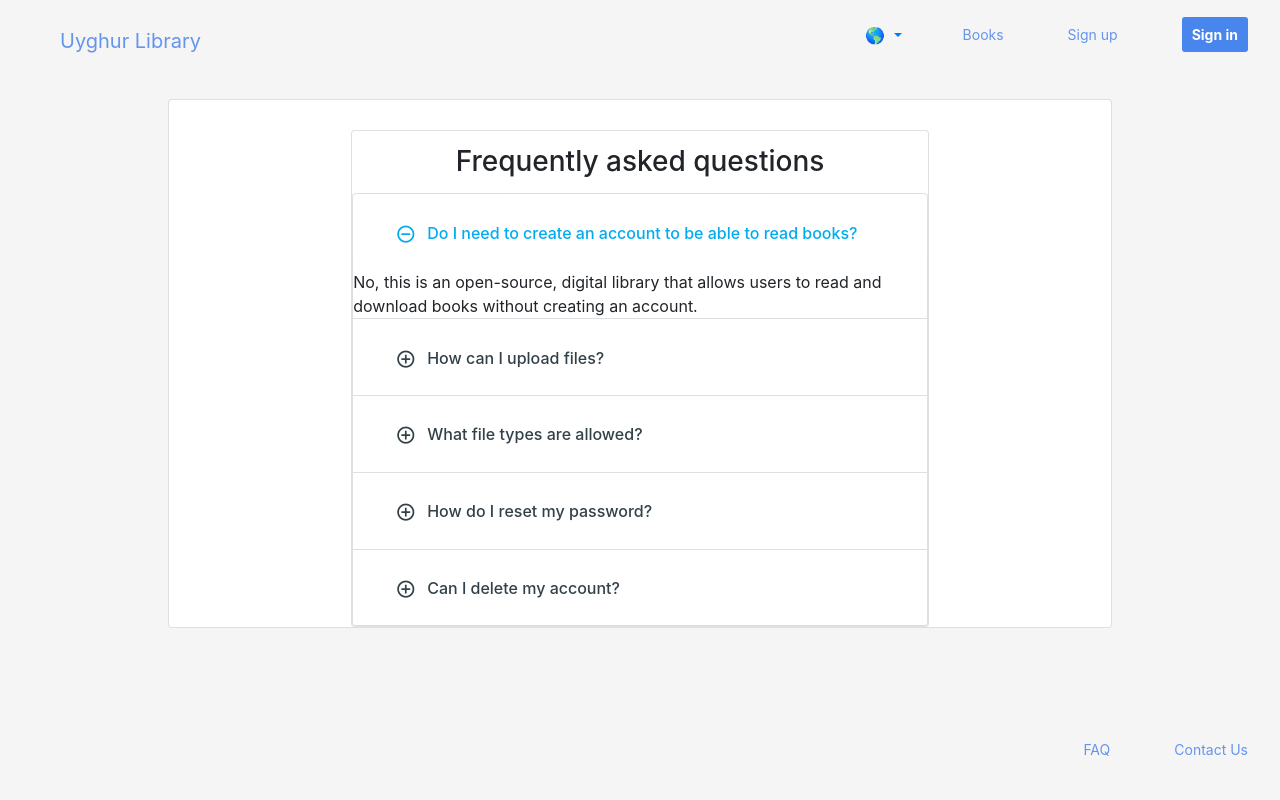
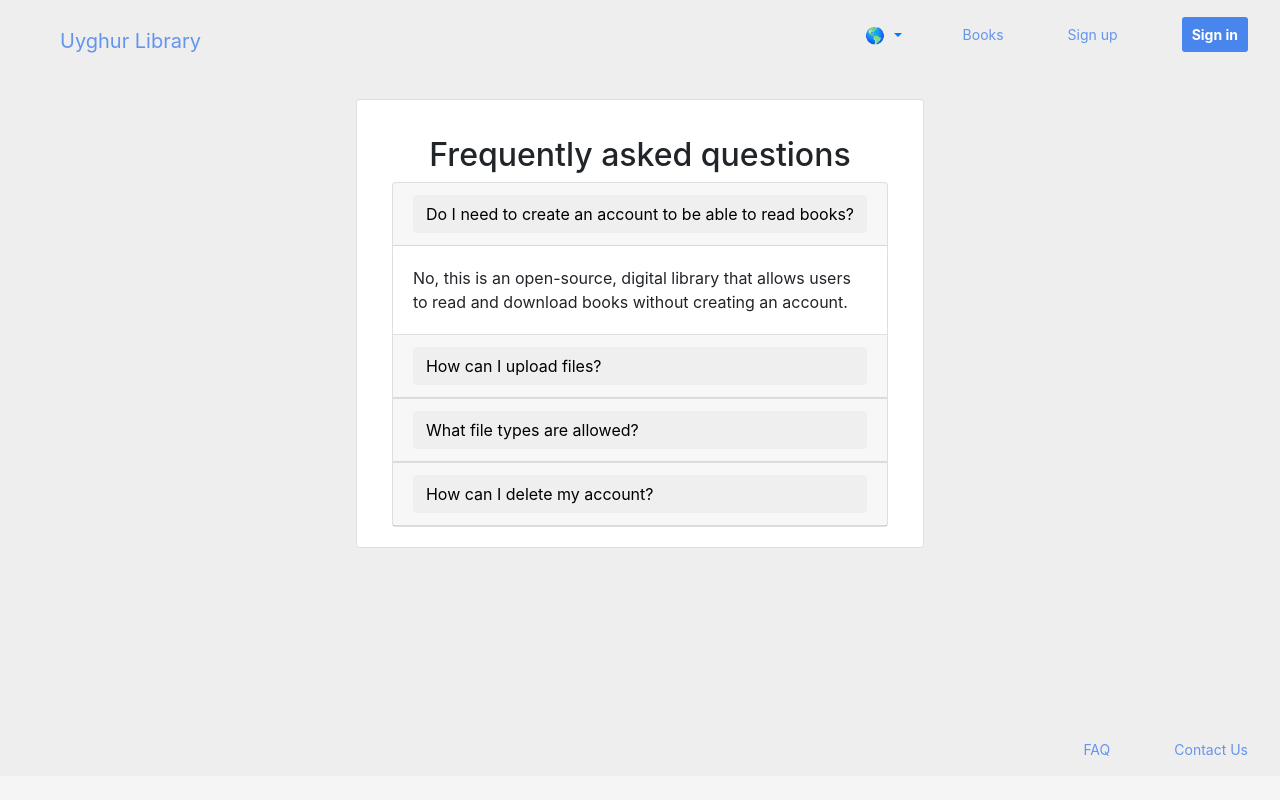
Before and after one commit to halisasaipulla/uyghur-library, a Django app: page /faq/ in a window 1280 px wide. Run offline with Django 3.2, Linux system fonts and the light colour scheme; some libraries are stand-ins or nearby versions.

Commit message:
final designing version

```diff
--- a/library/templates/library/base.html
+++ b/library/templates/library/base.html
@@ -35,7 +35,7 @@
               {% get_available_languages as LANGUAGES %}
               {% get_language_info_list for LANGUAGES as languages %}
                 {% for lang in languages %}
-                <li><a class="dropdown-item" href="/{{ lang.code }}/">{{ lang.name_local }}</a></li>
+                <li><a class="dropdown-item p-0" href="/{{ lang.code }}/">{{ lang.name_local }}</a></li>
                 {% endfor %}
             </div>
           </div>
--- a/library/templates/library/book_list.html
+++ b/library/templates/library/book_list.html
@@ -95,7 +95,7 @@ html, body {
 }
 div.scroll {
 width: 900px;
-height: 500px;
+height: 550px;
 overflow-x: hidden;
 overflow-y: auto;
 text-align: center;
--- a/library/templates/library/faq.html
+++ b/library/templates/library/faq.html
@@ -6,172 +6,19 @@
 <style>
 
 
-html, body {
-  margin: 0;
-  width: 100vw;
-  height: 97vh;
-  background-color: #F6F5F5;
+body {
+    background: #eee
 }
 
-.card-body{
-    border:none;
-    padding:0;
-
+.btn-check:focus+.btn,
+.btn:focus {
+    outline: 0;
+    box-shadow: none
 }
-.faq-search-wrap {
-    padding: 50px 0 60px;
+.container{
+    border-radius:5px;
 }
 
-.faq-search-wrap .form-group .form-control,
-.faq-search-wrap .form-group .dd-handle {
-    border-top-right-radius: .25rem;
-    border-bottom-right-radius: .25rem;
-}
-
-.faq-search-wrap .form-group .input-group-append {
-    position: absolute;
-    right: 0;
-    top: 0;
-    bottom: 0;
-    z-index: 10;
-    pointer-events: none;
-}
-
-.faq-search-wrap .form-group .input-group-append .input-group-text {
-    background: transparent;
-    border: none;
-}
-
-.faq-search-wrap .form-group .input-group-append .input-group-text .feather-icon > svg {
-    height: 18px;
-    width: 18px;
-}
-.bg-teal-light-3 {
-    background-color: #7fcdc1 !important;
-}
-
-.hk-row {
-    display: -ms-flexbox;
-    display: flex;
-    -ms-flex-wrap: wrap;
-    flex-wrap: wrap;
-    margin-right: -10px;
-    margin-left: -10px;
-}
-
-@media (min-width: 576px){
-    .mt-sm-60 {
-        margin-top: 60px !important;
-    }
-}
-.mt-30 {
-    margin-top: 30px !important;
-}
-
-.list-group-item.active {
-    background-color: #00acf0;
-    border-color: #00acf0;
-}
-.accordion .card .card-header.activestate {
-    border-width: 1px;
-}
-.accordion .card .card-header {
-    padding: 0;
-    border-width: 0;
-}
-.card.card-lg .card-header, .card.card-lg .card-footer {
-    padding: .9rem 1.5rem;
-}
-.accordion>.card .card-header {
-    margin-bottom: -1px;
-}
-.card .card-header {
-    background: transparent;
-    border: none;
-}
-.accordion.accordion-type-2 .card .card-header > a.collapsed {
-    color: #324148;
-}
-.accordion .card:first-of-type .card-header:first-child > a {
-    border-top-left-radius: calc(.25rem - 1px);
-    border-top-right-radius: calc(.25rem - 1px);
-}
-.accordion.accordion-type-2 .card .card-header > a {
-    background: transparent;
-    color: #00acf0;
-    padding-left: 50px;
-}
-.accordion .card .card-header > a.collapsed {
-    color: #324148;
-    background: transparent;
-}
-.accordion .card .card-header > a {
-    background: #00acf0;
-    color: #fff;
-    font-weight: 500;
-    padding: .75rem 1.25rem;
-    display: block;
-    width: 100%;
-    text-align: left;
-    position: relative;
-    -webkit-transition: all 0.2s ease-in-out;
-    -moz-transition: all 0.2s ease-in-out;
-    transition: all 0.2s ease-in-out;
-}
-a {
-    text-decoration: none;
-    color: #00acf0;
-    -webkit-transition: color 0.2s ease;
-    -moz-transition: color 0.2s ease;
-    transition: color 0.2s ease;
-}
-
-
-.badge.badge-pill {
-    border-radius: 50px;
-}
-.badge.badge-light {
-    background: #eaecec;
-    color: #324148;
-}
-.badge {
-    font-weight: 500;
-    border-radius: 4px;
-    padding: 5px 7px;
-    font-size: 72%;
-    letter-spacing: 0.3px;
-    vertical-align: middle;
-    display: inline-block;
-    text-align: center;
-    text-transform: capitalize;
-}
-.ml-15 {
-    margin-left: 15px !important;
-}
-
-.accordion.accordion-type-2 .card .card-header > a.collapsed:after {
-    content: "\f158";
-}
-
-.accordion.accordion-type-2 .card .card-header > a::after {
-    display: inline-block;
-    font: normal normal normal 14px/1 'Ionicons';
-    speak: none;
-    text-transform: none;
-    line-height: 1;
-    -webkit-font-smoothing: antialiased;
-    -moz-osx-font-smoothing: grayscale;
-    text-rendering: auto;
-    position: absolute;
-    content: "\f176";
-    font-size: 21px;
-    top: 15px;
-    left: 20px;
-}
-
-.mr-15 {
-    margin-right: 15px !important;
-}
 </style>
 
 
@@ -191,72 +38,44 @@ a {
 
 
 
-<link rel="stylesheet" href="https://cdnjs.cloudflare.com/ajax/libs/ionicons/4.2.0/css/ionicons.min.css" integrity="sha256-F3Xeb7IIFr1QsWD113kV2JXaEbjhsfpgrKkwZFGIA4E=" crossorigin="anonymous" />
-
-
-    <!-- Row -->
-    <div class="row">
-        <div class="col-xl-12 pa-0">
-
-            <div class="container mt-sm-60 mt-30">
-
-                    <div class="col-xl-8">
-                        <div class="card card-lg">
-                            <h3 class="card-header border-bottom-0">
-                                            Frequently asked questions
-                            </h3>
-                            <div class="accordion accordion-type-2 accordion-flush" id="accordion_2">
+<div class="container mt-3">
+    <div class="accordion" id="accordionExample">
+        <h2>Frequently asked questions</h2>
         <div class="card">
-                                    <div class="card-header d-flex justify-content-between activestate">
-                                        <a role="button" data-toggle="collapse" href="#collapse_1i" aria-expanded="true">Do I need to create an account to be able to read books?</a>
+            <div class="card-header" id="headingOne">
+                <h2 class="mb-0"> <button class="btn btn-block text-left" type="button" data-toggle="collapse" data-target="#collapseOne" aria-expanded="true" aria-controls="collapseOne"> Do I need to create an account to be able to read books? </button> </h2>
             </div>
-                                    <div id="collapse_1i" class="collapse show" data-parent="#accordion_2" role="tabpanel">
-                                        <div class=" text-left pa-15">No, this is an open-source, digital library that allows users to read and download books without creating an account.</div>
+            <div id="collapseOne" class="collapse show" aria-labelledby="headingOne" data-parent="#accordionExample">
+                <div class="card-body text-left"> No, this is an open-source, digital library that allows users <br> to read and download books without creating an account. </div>
             </div>
         </div>
         <div class="card">
-                                    <div class="card-header d-flex justify-content-between">
-                                        <a class="collapsed" role="button" data-toggle="collapse" href="#collapse_2i" aria-expanded="false">How can I upload files?</a>
+            <div class="card-header" id="headingTwo">
+                <h2 class="mb-0"> <button class="btn btn-block text-left collapsed" type="button" data-toggle="collapse" data-target="#collapseTwo" aria-expanded="false" aria-controls="collapseTwo"> How can I upload files? </button> </h2>
             </div>
-                                    <div id="collapse_2i" class="collapse" data-parent="#accordion_2">
-                                        <div class=" pa-15">You need to create an account with us so that we can review the file and approve it before making it available for our users.</div>
+            <div id="collapseTwo" class="collapse" aria-labelledby="headingTwo" data-parent="#accordionExample">
+                <div class="card-body text-left"> You need to create an account with us so that we can review <br> the file and approve it before making it available for our users.</div>
             </div>
         </div>
         <div class="card">
-                                    <div class="card-header d-flex justify-content-between">
-                                        <a class="collapsed" role="button" data-toggle="collapse" href="#collapse_3i" aria-expanded="false">What file types are allowed?</a>
+            <div class="card-header" id="headingThree">
+                <h2 class="mb-0"> <button class="btn btn-block text-left collapsed" type="button" data-toggle="collapse" data-target="#collapseThree" aria-expanded="false" aria-controls="collapseThree"> What file types are allowed? </button> </h2>
             </div>
-                                    <div id="collapse_3i" class="collapse" data-parent="#accordion_2">
-                                        <div class=" pa-15">Only PDFs are allowed at the moment, but we plan on accepting ePUBs in the future! </div>
+            <div id="collapseThree" class="collapse" aria-labelledby="headingThree" data-parent="#accordionExample">
+                <div class="card-body text-left"> Only PDFs are allowed at the moment, but we plan on <br> accepting ePUBs in the future! </div>
             </div>
         </div>
         <div class="card">
-                                    <div class="card-header d-flex justify-content-between">
-                                        <a class="collapsed" role="button" data-toggle="collapse" href="#collapse_4i" aria-expanded="false">How do I reset my password?</a>
+            <div class="card-header" id="headingThree">
+                <h2 class="mb-0"> <button class="btn btn-block text-left collapsed" type="button" data-toggle="collapse" data-target="#collapseThree" aria-expanded="false" aria-controls="collapseThree"> How can I delete my account? </button> </h2>
             </div>
-                                    <div id="collapse_4i" class="collapse" data-parent="#accordion_2">
-                                        <div class=" pa-15">Please send us a message using the Contact Us form! We will try our best to get back to you within 24-48 hours.</div>
+            <div id="collapseThree" class="collapse" aria-labelledby="headingThree" data-parent="#accordionExample">
+                <div class="card-body text-left"> Please send us a message using the <a href="{% url 'contact_us' %}">Contact Us</a> form! <br> We will try our best to get back to you within 24-48 hours. </div>
             </div>
-                                </div>
-
-                                <div class="card">
-                                    <div class="card-header d-flex justify-content-between">
-                                        <a class="collapsed" role="button" data-toggle="collapse" href="#collapse_6i" aria-expanded="false">Can I delete my account?</a>
-                                    </div>
-                                    <div id="collapse_6i" class="collapse" data-parent="#accordion_2">
-                                        <div class=" pa-15">Please send us a message using the Contact Us form! We will try our best to get back to you within 24-48 hours.</div>
         </div>
     </div>
 </div>
 
-                        </div>
-                    </div>
-                </div>
-            </div>
-        </div>
-    </div>
-    <!-- /Row -->
-
 
 
 {% endblock content %}
--- a/library/templates/library/home.html
+++ b/library/templates/library/home.html
@@ -33,7 +33,7 @@
                   {% get_available_languages as LANGUAGES %}
                   {% get_language_info_list for LANGUAGES as languages %}
                     {% for lang in languages %}
-                    <li><a class="dropdown-item" href="/{{ lang.code }}/">{{ lang.name_local }}</a></li>
+                    <li><a class="dropdown-item p-0" href="/{{ lang.code }}/">{{ lang.name_local }}</a></li>
                     {% endfor %}
                 </div>
               </div>
```
Lines whose indentation alone changed are shown as unchanged.
